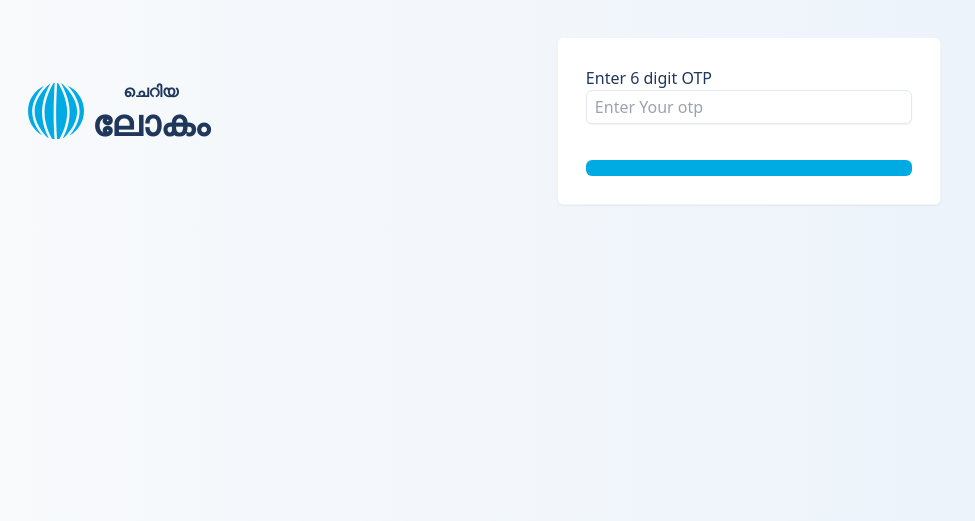
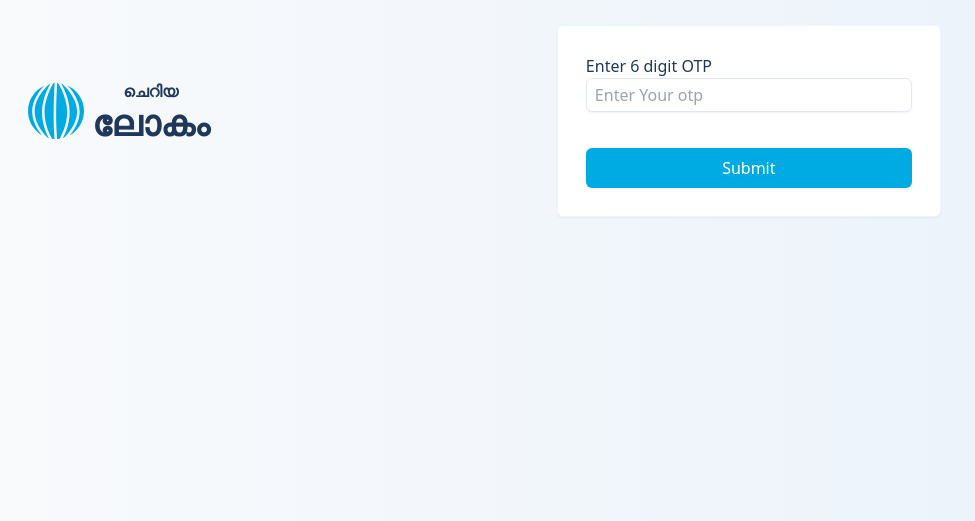
Before and after one commit to abidta/test, a React (Vite) app: page /auth/verify-otp in a window 1280 px wide. Shown: the part 279-800 px from the top of the page, without its empty margins (0-975 px from the left). Built offline with nearby package versions, Linux system fonts and the light colour scheme.

Commit message:
fix: fetch feed data conditionally

```diff
--- a/src/components/Posts/PostList.tsx
+++ b/src/components/Posts/PostList.tsx
@@ -1,5 +1,5 @@
 /* eslint-disable @typescript-eslint/no-explicit-any */
-import { useEffect, useState } from 'react'
+import { useEffect, useRef, useState } from 'react'
 import { useAppDispatch, useAppSelector, useOffset } from '../../api/hooks'
 import { Post } from './Post'
 import PostContainer from './PostContainer'
@@ -7,19 +7,32 @@ import CreatePost from './CreatePost'
 import { fetchPost } from '../../redux/posts'
 
 export function PostList() {
+  const firstMount = useRef(true)
   const { offset, pageLimit } = useOffset()
   const { post: posts, isLast } = useAppSelector((state) => state.posts)
   const [apiUpdated, setApiUpdated] = useState(0)
   const dispatch = useAppDispatch()
 
   useEffect(() => {
+
     // fetchData(`/?page=${1}&count=${0}`)
     if (!isLast) {
+      console.log(firstMount.current,'mount ');
+
+      if (firstMount.current&&posts.length!==0) {
+         firstMount.current=false
+        return
+      }
       dispatch(fetchPost({ page: offset, limit: pageLimit }))
     }
 
-    return () => {}
+
+    return () => {
+      console.log('unmount');
+
+    }
   }, [apiUpdated, offset])
+
 
   return (
     <>
--- a/src/main.tsx
+++ b/src/main.tsx
@@ -1,4 +1,3 @@
-import React from 'react'
 import ReactDOM from 'react-dom/client'
 import App from './App.tsx'
 import './index.css'
--- a/src/pages/Auth/VerifyOTP.tsx
+++ b/src/pages/Auth/VerifyOTP.tsx
@@ -40,7 +40,7 @@ function VerifyOTP() {
             placeholder="Enter Your otp"
           />
           {error && <ErrorText message={error.message} />}
-          <Button child={'Submit'} type="submit" className="mt-6 w-full" />
+          <Button children={'Submit'} type="submit" className="mt-6 w-full" />
         </>
       </Form>
     </>
```
Also changed, not shown: src/api/hooks.ts (line endings or trailing spaces), src/components/Posts/Post.tsx (line endings or trailing spaces).
